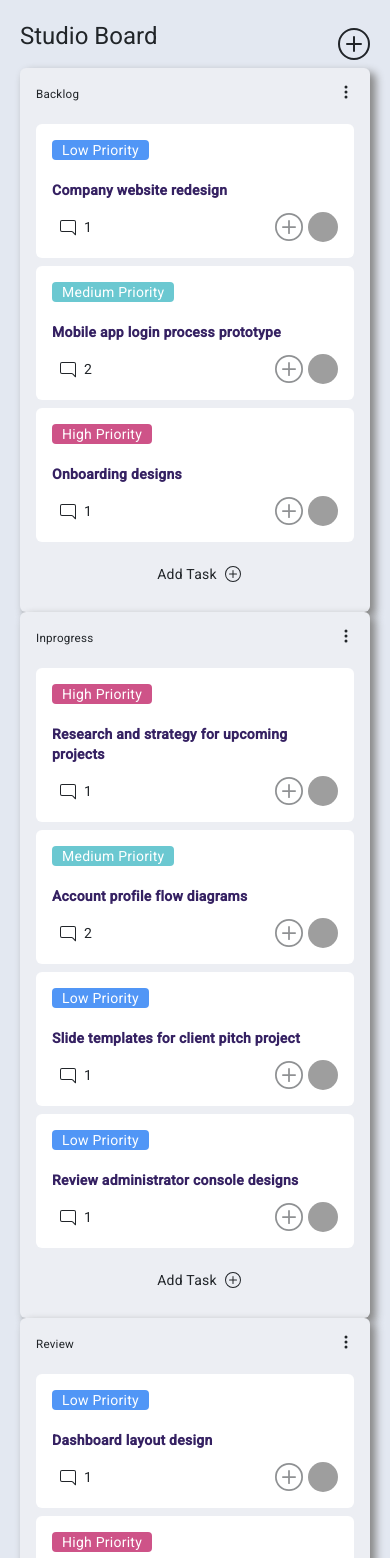
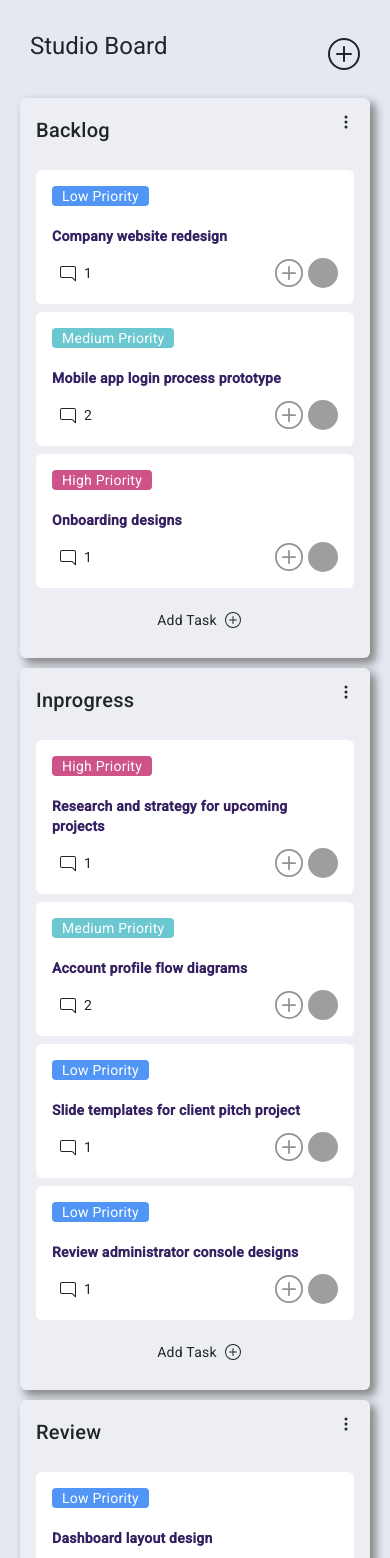
Before and after one commit to sushilshinde/angular-task-manager-app, an Angular app: page / in a window 390 px wide. Shown: the top 1558 px of the page. Built offline with nearby package versions, Linux system fonts and the light colour scheme; grey boxes are pictures that could not be loaded.

Commit message:
implemented styles for responsiveness

```diff
--- a/src/app/home/backlog/backlog.component.css
+++ b/src/app/home/backlog/backlog.component.css
@@ -1,3 +1,6 @@
+.example-container{
+    margin-top: 10px;
+}
 .backlog-cards-container{
     background-color: #eceef3;
     border: none;
@@ -60,6 +63,9 @@
     padding-top: 12px;
 
 }
+.example-container{
+    /* margin-top: 20px; */
+}
 .example-list {
     overflow: hidden;
   }
--- a/src/app/home/backlog/backlog.component.html
+++ b/src/app/home/backlog/backlog.component.html
@@ -4,7 +4,7 @@
         <div class="card backlog-cards-container">
           <div class="card-body">
             <div class="title-container">
-              <h5 class="card-title">Backlog</h5>
+              <h2 class="card-title">Backlog</h2>
               <svg
                 xmlns="http://www.w3.org/2000/svg"
                 width="16"
@@ -107,7 +107,7 @@
         <div class="card backlog-cards-container">
           <div class="card-body">
             <div class="title-container">
-              <h5 class="card-title">Inprogress</h5>
+              <h2 class="card-title">Inprogress</h2>
               <svg
                 xmlns="http://www.w3.org/2000/svg"
                 width="16"
@@ -210,7 +210,7 @@
         <div class="card backlog-cards-container">
           <div class="card-body">
             <div class="title-container">
-              <h5 class="card-title">Review</h5>
+              <h2 class="card-title">Review</h2>
               <svg
                 xmlns="http://www.w3.org/2000/svg"
                 width="16"
@@ -313,7 +313,7 @@
         <div class="card backlog-cards-container">
           <div class="card-body">
             <div class="title-container">
-              <h5 class="card-title">Complete</h5>
+              <h2 class="card-title">Complete</h2>
               <svg
                 xmlns="http://www.w3.org/2000/svg"
                 width="16"
--- a/src/app/home/backlog/backlog.component.ts
+++ b/src/app/home/backlog/backlog.component.ts
@@ -174,6 +174,7 @@ export class BacklogComponent {
         event.currentIndex,
       );
     }
+    console.log("dragged")
   }
 
 }
--- a/src/app/home/home.component.css
+++ b/src/app/home/home.component.css
@@ -7,4 +7,5 @@
   display: flex;
   justify-content: space-between;
   align-items: center;
+  margin: 10px;
 }
```
